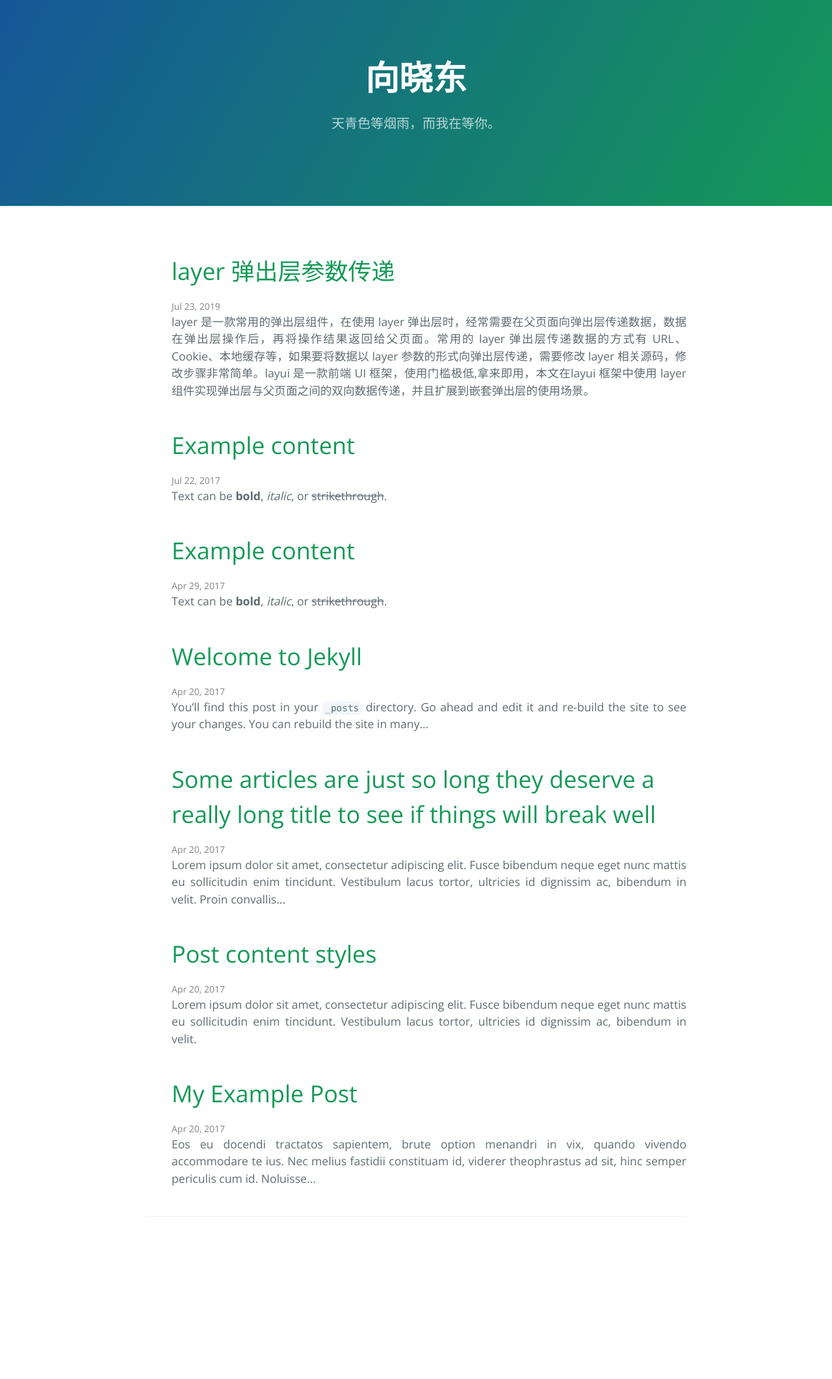
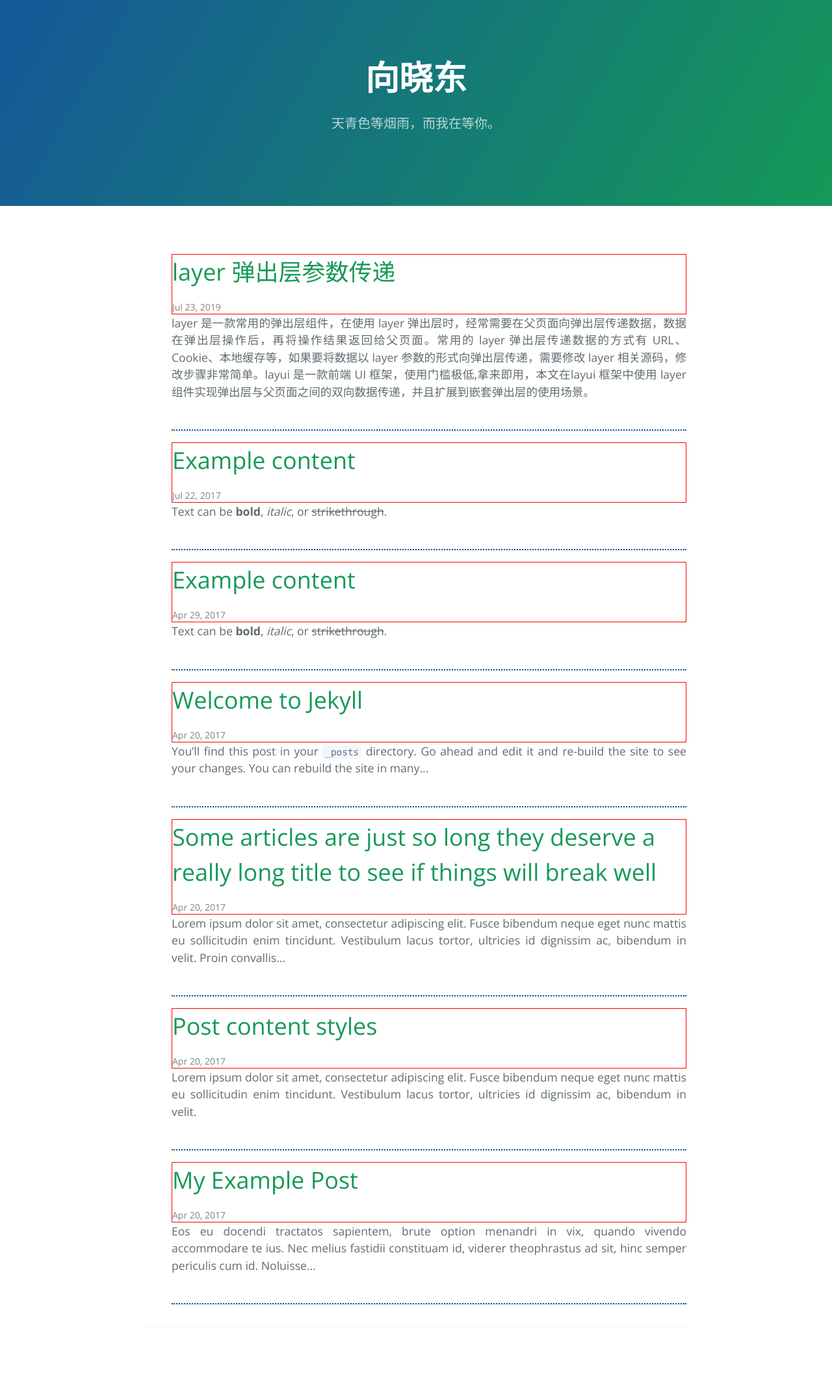
Before and after one commit to wjw875/wangjinwu.github.io, a Jekyll site: the page built from index.md, in a window 1280 px wide. Shown: the whole page at 65% size. Built offline with Jekyll 4.4.1, drawn with Linux system fonts in a browser that asks for light colours; before the commit the page ends 1953 px from its top, so only the background shows below that.

Commit message:
【框架】添加横线

```diff
--- a/_layouts/home.html
+++ b/_layouts/home.html
@@ -12,18 +12,19 @@ layout: default
         {% for post in site.posts %}
         <li>
             {% assign date_format = site.cayman-blog.date_format | default: "%b %-d, %Y" %}
-            <div class="post-meta">
+            <div class="post-meta" style="border: 1px solid #FF0000">
                 <a class="post-link" href="{{ post.url | relative_url }}">
                     <h2 title="{{ post.title }}">
                         {{ post.title | escape }}
                     </h2>
                 </a>
-                <div class="post-date"><i class="icon-calendar"></i>{{ post.date | date: date_format }}</div>
+                <div class="post-date" style=""><i class="icon-calendar"></i>{{ post.date | date: date_format }}</div>
             </div>
             <div class="post" style="text-align: justify;">
                 {{ post.excerpt | markdownify | truncatewords: 30 }}
             </div>
         </li>
+        <hr style=" height:2px;border:none;border-top:2px dotted #185598;"/>
         {% endfor %}
     </ul>
 
```
